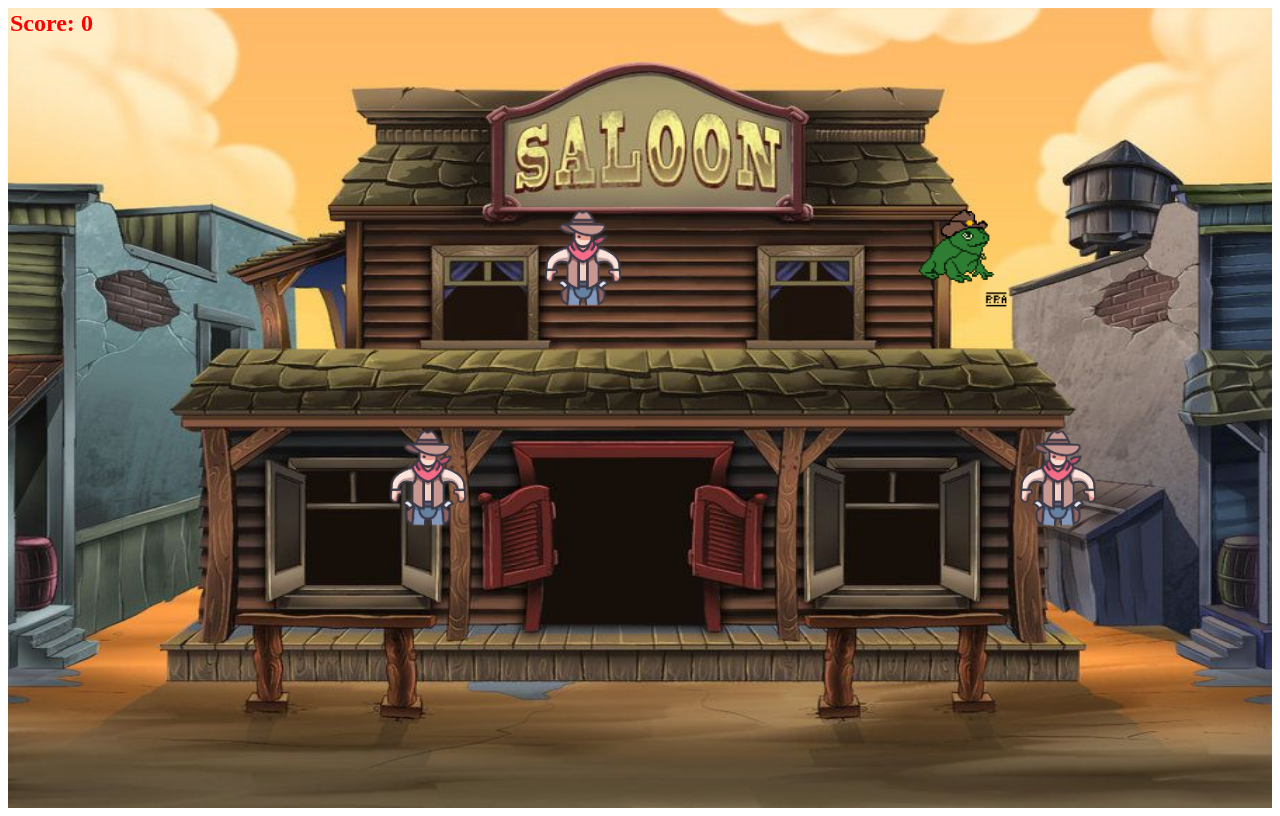
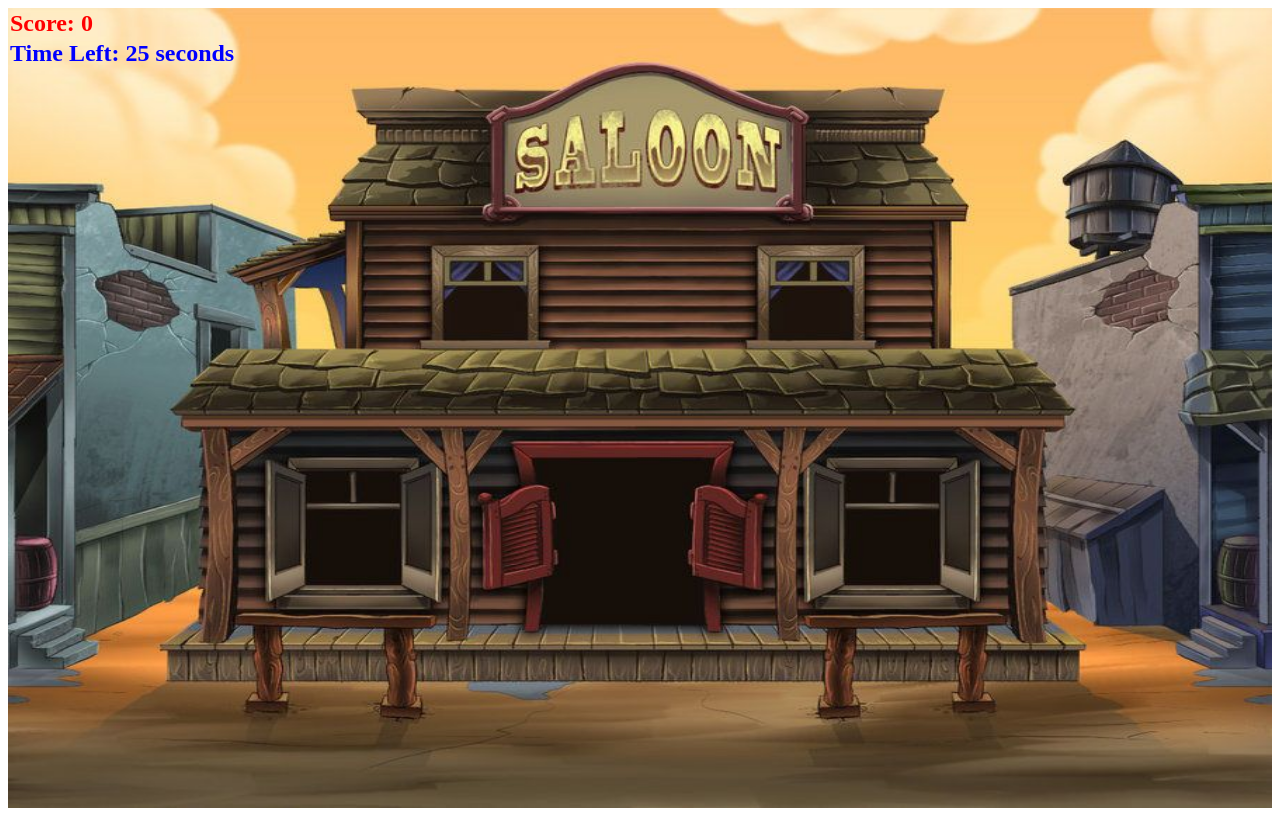
Before and after one commit to anguzz/spookathon, a SvelteKit app: page / in a window 1280 px wide. Built offline with nearby package versions, Linux system fonts and the light colour scheme.

Commit message:
add timer
-breaks after every run but will keep running on client

```diff
--- a/src/routes/+page.svelte
+++ b/src/routes/+page.svelte
@@ -15,8 +15,10 @@
     let frogs = [];
     let score = 0;
 
+
+
     function isTooClose(newSpawnPoint, existingEntities) {
-      const minDistance = 150; // Minimum distance between entities
+      const minDistance = 5; // Minimum distance between entities
       for (const entity of existingEntities) {
         const distance = Math.sqrt(Math.pow(newSpawnPoint.left - entity.left, 2) + Math.pow(newSpawnPoint.top - entity.top, 2));
         if (distance < minDistance) {
@@ -26,10 +28,17 @@
       return false; // The new spawn point is not too close to any existing entity
     }
 
+
     function spawnCowboy() {
     const randomSpawnPoint = spawnPoints[Math.floor(Math.random() * spawnPoints.length)];
     if (!isTooClose(randomSpawnPoint, [...frogs, ...cowboys])) {
-        cowboys = [...cowboys, { id: Date.now(), left: randomSpawnPoint.left, top: randomSpawnPoint.top }];
+      const cowboy = { id: Date.now(), left: randomSpawnPoint.left, top: randomSpawnPoint.top };
+      cowboys = [...cowboys, cowboy];
+
+      // Set a timer to remove the cowboy after 2 seconds
+      setTimeout(() => {
+        cowboys = cowboys.filter(cowboy => cowboy.id !== cowboy.id);
+      }, 2000);
     }
   }
 
@@ -45,9 +54,13 @@
 
     if (!isTooClose(randomSpawnPoint, [...frogs, ...cowboys])) {
       frogs = [...frogs, newFrog];
+
+      // Set a timer to remove the frog after 2 seconds
+      setTimeout(() => {
+        frogs = frogs.filter(frog => frog.id !== newFrog.id);
+      }, 2000);
     }
   }
-
     function handleCowboyClick(clickedId) {
       cowboys = cowboys.filter(cowboy => cowboy.id !== clickedId);
       score++;
@@ -63,10 +76,36 @@
       setInterval(spawnCowboy, 2000);
       setInterval(spawnFrog, 3000);
     });
+
+
+    let timer = 30; // Set the initial timer value in seconds
+
+    const cowboyInterval = setInterval(spawnCowboy, 2000);
+  const frogInterval = setInterval(spawnFrog, 3000);
+
+function updateTimer() {
+  if (timer > 0) {
+    timer--; // Decrement the timer every second
+  } else {
+    clearInterval(timerInterval); // Stop the timer when it reaches zero
+    clearInterval(cowboyInterval); // Stop spawning cowboys
+    clearInterval(frogInterval); // Stop spawning frogs
+    alert("Game Over! Your final score: " + score);
+    timer=0;
+
+  }
+}
+
+
+
+
+// Start the timer when the component is mounted
+const timerInterval = setInterval(updateTimer, 1000);
   </script>
 
   <div id="bg">
     <div class="score">Score: {score}</div>
+    <div class="timer">Time Left: {timer} seconds</div>
     {#each cowboys as { id, left, top }, index}
       <Cowboy {id} {left} {top} onCowboyClick={handleCowboyClick} />
     {/each}
@@ -106,4 +145,13 @@
       position: relative;
       overflow-y: hidden;
     }
+
+    .timer {
+    position: fixed;
+    top: 40px;
+    left: 10px;
+    color: blue;
+    font-size: 24px;
+    font-weight: bold;
+  }
   </style>
```
Lines whose indentation alone changed are shown as unchanged.
